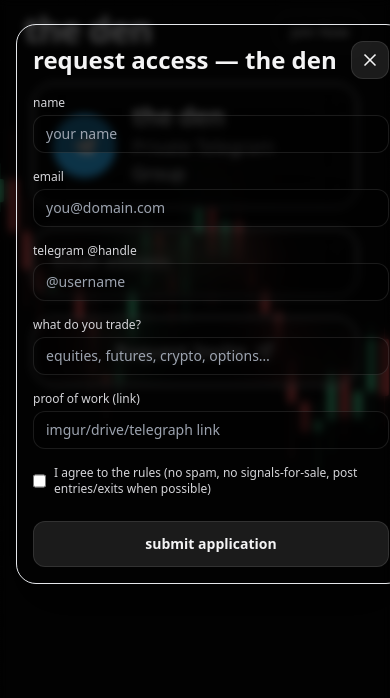
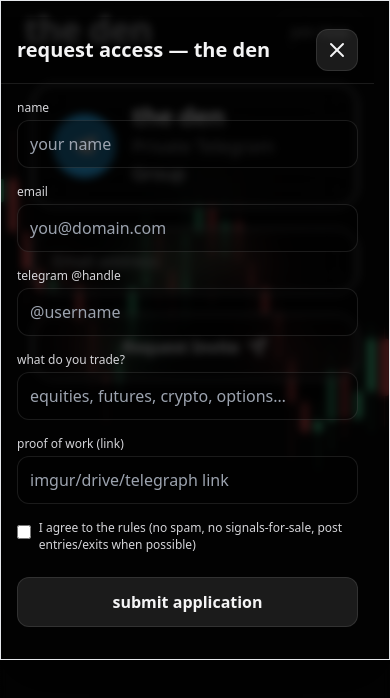
Before and after one commit to AgnusSOCO/theden.live, a React (Vite) app: page / in a window 390 px wide. Both pictures are taken after a click on the button "Join Now". Shown: the top 698 px of the page. Built offline with nearby package versions, Linux system fonts and the light colour scheme.

Commit message:
Update TheDen_Landing_PixelPerfect.jsx

```diff
--- a/src/TheDen_Landing_PixelPerfect.jsx
+++ b/src/TheDen_Landing_PixelPerfect.jsx
@@ -192,6 +192,16 @@ function ChartBG() {
 export default function TheDen_Landing_PixelPerfect() {
   const [openForm, setOpenForm] = useState(false);
 
+  // Lock body scroll when modal is open (prevents background from moving on phones)
+  useEffect(() => {
+    if (openForm) {
+      document.body.classList.add("body-lock");
+    } else {
+      document.body.classList.remove("body-lock");
+    }
+    return () => document.body.classList.remove("body-lock");
+  }, [openForm]);
+
   return (
     <main
       className="
@@ -245,7 +255,7 @@ export default function TheDen_Landing_PixelPerfect() {
         <Glass className="mt-5 w-full max-w-[860px] p-5 sm:p-6">
           <input
             placeholder="Email address"
-            className="w-full bg-transparent text-[18px] sm:text-[20px] md:text-[22px] placeholder:text-zinc-300/80 outline-none"
+            className="w-full bg-transparent text-[16px] sm:text-[20px] md:text-[22px] placeholder:text-zinc-300/80 outline-none"
           />
         </Glass>
 
@@ -253,7 +263,7 @@ export default function TheDen_Landing_PixelPerfect() {
         <Glass className="mt-5 inline-flex w-full max-w-[860px] items-center justify-center p-5 sm:p-6">
           <button
             onClick={() => setOpenForm(true)}
-            className="flex w-full items-center justify-center gap-2 text-[18px] sm:text-[22px] md:text-[26px] font-semibold text-zinc-100"
+            className="flex w-full items-center justify-center gap-2 text-[16px] sm:text-[22px] md:text-[26px] font-semibold text-zinc-100"
           >
             Request Invite <Send className="h-5 w-5 sm:h-6 sm:w-6" />
           </button>
@@ -265,68 +275,97 @@ export default function TheDen_Landing_PixelPerfect() {
 
       {/* Modal Application Form */}
       {openForm && (
-        <div className="fixed inset-0 z-50 grid items-start md:place-items-center bg-black/70 backdrop-blur-sm overflow-y-auto">
-          <div className="w-full max-w-[760px] mx-4 my-6 rounded-[20px] md:rounded-[26px] border border-white/12 bg-white/6 p-4 sm:p-6 text-zinc-100 shadow-2xl">
-            <div className="mb-4 flex items-center justify-between">
-              <div className="text-2xl font-bold lowercase">request access — the den</div>
+        <div
+          role="dialog"
+          aria-modal="true"
+          className="
+            fixed inset-0 z-50
+            flex flex-col md:grid md:place-items-center
+            bg-black/70 backdrop-blur-sm
+            overscroll-contain
+          "
+          onClick={() => setOpenForm(false)}
+        >
+          {/* Stop click-through inside the card */}
+          <div
+            className="
+              modal-viewport modal-safe
+              w-full md:max-w-[760px]
+              md:mx-0 mx-0
+              md:my-10
+              border border-white/12 bg-white/6 text-zinc-100 shadow-2xl
+              rounded-none md:rounded-[26px]
+            "
+            onClick={(e) => e.stopPropagation()}
+          >
+            {/* Sticky header for easy close on phones */}
+            <div className="sticky top-0 z-10 flex items-center justify-between border-b border-white/10 bg-black/40 px-4 py-3 md:rounded-t-[26px]">
+              <div className="text-xl sm:text-2xl font-bold lowercase">request access — the den</div>
               <button
                 onClick={() => setOpenForm(false)}
-                className="rounded-xl border border-white/10 bg-white/10 p-2 hover:bg-white/20"
+                className="rounded-xl border border-white/10 bg-white/10 p-2 hover:bg-white/20 active:scale-[0.98]"
                 aria-label="close form"
               >
-                <X className="h-5 w-5" />
+                <X className="h-6 w-6" />
               </button>
             </div>
 
-            {/* Form (matches landing style) */}
+            {/* Content area */}
+            <div className="p-4 sm:p-6">
               <form className="grid grid-cols-1 gap-4 md:grid-cols-2">
                 <label className="text-xs text-zinc-300">
                   name
                   <input
-                  className="mt-1 w-full rounded-xl border border-white/10 bg-black/40 px-3 py-2 text-sm outline-none focus:border-emerald-400/60"
+                    className="mt-1 w-full rounded-xl border border-white/10 bg-black/40 px-3 py-3 text-[16px] outline-none focus:border-emerald-400/60"
                     placeholder="your name"
                   />
                 </label>
                 <label className="text-xs text-zinc-300">
                   email
                   <input
-                  className="mt-1 w-full rounded-xl border border-white/10 bg-black/40 px-3 py-2 text-sm outline-none focus:border-emerald-400/60"
+                    className="mt-1 w-full rounded-xl border border-white/10 bg-black/40 px-3 py-3 text-[16px] outline-none focus:border-emerald-400/60"
                     placeholder="you@domain.com"
                   />
                 </label>
                 <label className="text-xs text-zinc-300">
                   telegram @handle
                   <input
-                  className="mt-1 w-full rounded-xl border border-white/10 bg-black/40 px-3 py-2 text-sm outline-none focus:border-emerald-400/60"
+                    className="mt-1 w-full rounded-xl border border-white/10 bg-black/40 px-3 py-3 text-[16px] outline-none focus:border-emerald-400/60"
                     placeholder="@username"
                   />
                 </label>
                 <label className="text-xs text-zinc-300">
                   what do you trade?
                   <input
-                  className="mt-1 w-full rounded-xl border border-white/10 bg-black/40 px-3 py-2 text-sm outline-none focus:border-emerald-400/60"
+                    className="mt-1 w-full rounded-xl border border-white/10 bg-black/40 px-3 py-3 text-[16px] outline-none focus:border-emerald-400/60"
                     placeholder="equities, futures, crypto, options…"
                   />
                 </label>
                 <label className="col-span-1 text-xs text-zinc-300 md:col-span-2">
                   proof of work (link)
                   <input
-                  className="mt-1 w-full rounded-xl border border-white/10 bg-black/40 px-3 py-2 text-sm outline-none focus:border-emerald-400/60"
+                    className="mt-1 w-full rounded-xl border border-white/10 bg-black/40 px-3 py-3 text-[16px] outline-none focus:border-emerald-400/60"
                     placeholder="imgur/drive/telegraph link"
                   />
                 </label>
-              <label className="col-span-1 flex items-center gap-2 text-xs text-zinc-300 md:col-span-2">
-                <input type="checkbox" className="h-4 w-4 rounded border-white/20 bg-black/60" /> I agree to the rules (no spam, no signals-for-sale, post entries/exits when possible)
+
+                <label className="col-span-1 flex items-start gap-2 text-xs text-zinc-300 md:col-span-2">
+                  <input type="checkbox" className="mt-0.5 h-5 w-5 rounded border-white/20 bg-black/60" />
+                  <span className="leading-snug">
+                    I agree to the rules (no spam, no signals-for-sale, post entries/exits when possible)
+                  </span>
                 </label>
+
                 <button
                   type="submit"
-                className="col-span-1 mt-2 rounded-xl border border-white/10 bg-white/10 px-5 py-3 text-sm font-semibold hover:bg-white/20 md:col-span-2"
+                  className="col-span-1 mt-2 rounded-xl border border-white/10 bg-white/10 px-5 py-3 text-[16px] font-semibold hover:bg-white/20 md:col-span-2"
                 >
                   submit application
                 </button>
               </form>
             </div>
           </div>
+        </div>
       )}
     </main>
   );
```
Lines whose indentation alone changed are shown as unchanged.
